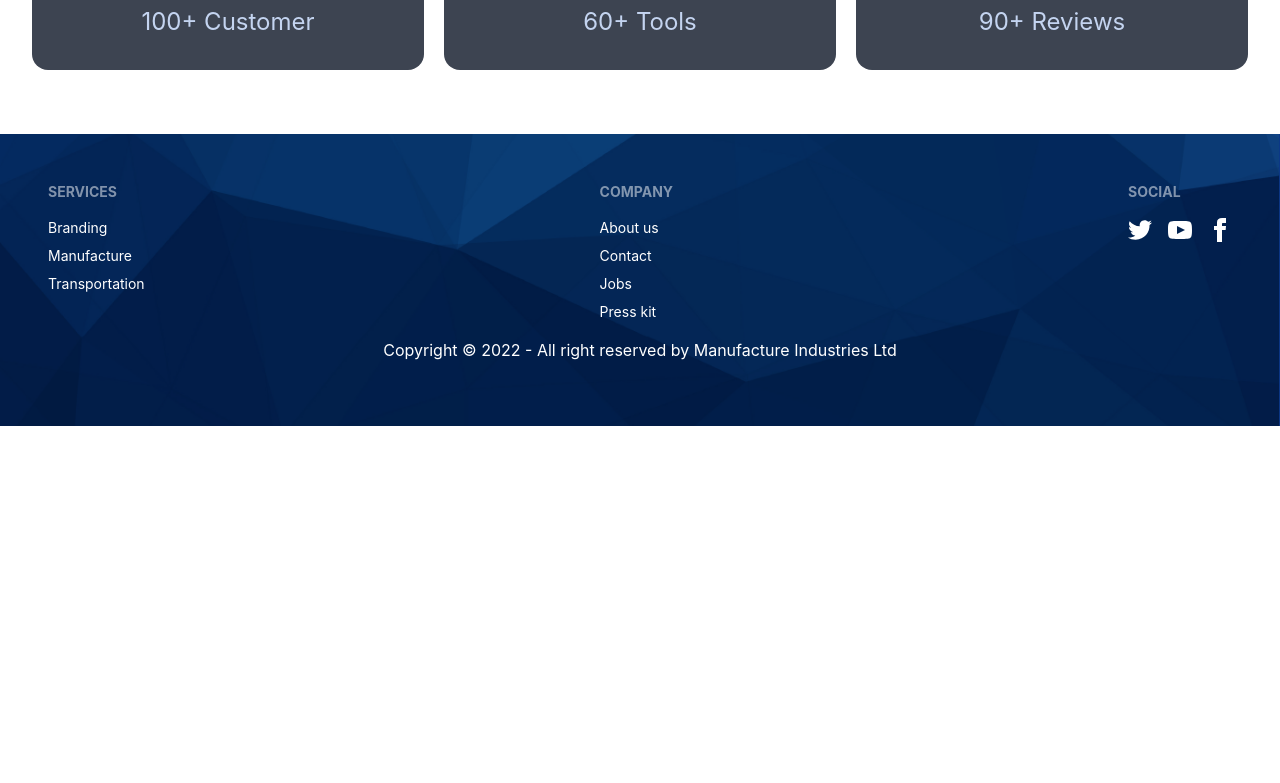
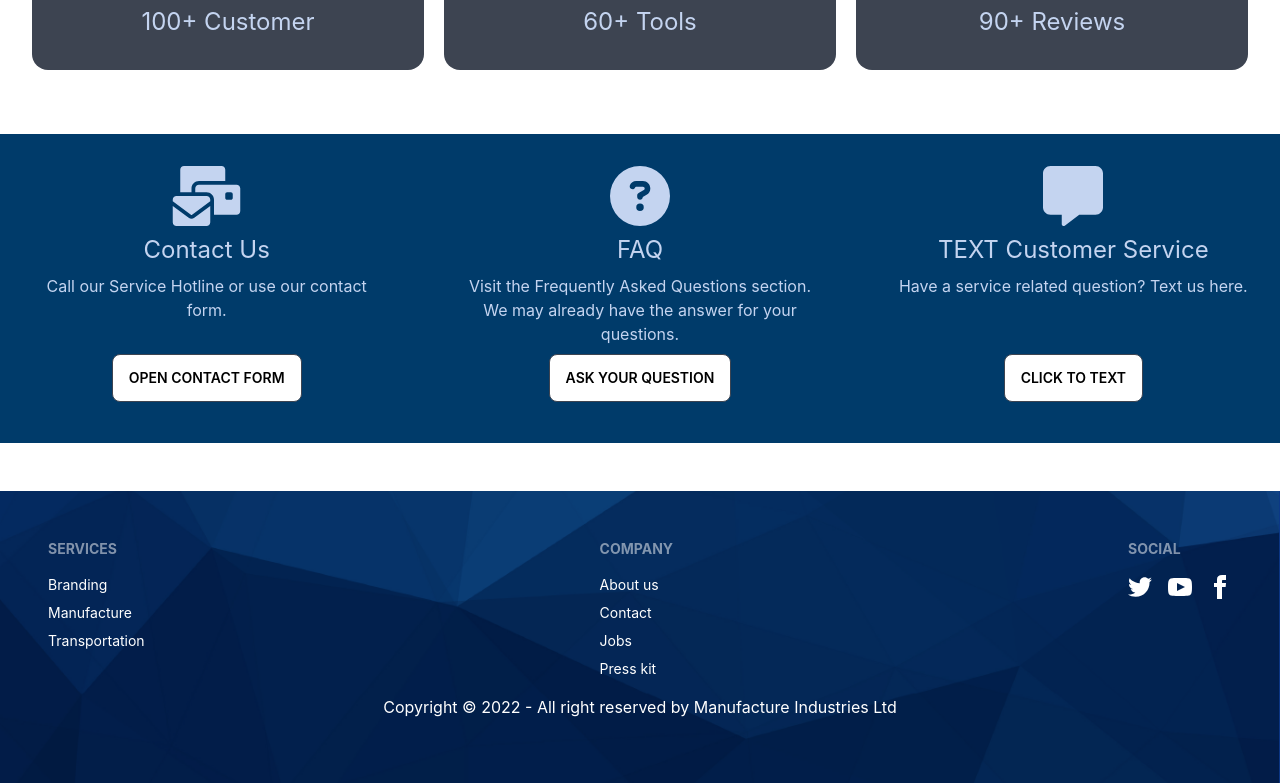
Before and after one commit to SuraiyaMoon/tool-manufacture-client, a React (Create React App) app: page / in a window 1280 px wide. Shown: the part 2468-3251 px from the top of the page. Before the commit the page ends 2894 px from the top, so only its background shows below. Built offline with nearby package versions, Linux system fonts and the light colour scheme.

Commit message:
contactFaq part Added extra section

```diff
--- /dev/null
+++ b/src/pages/Home/ContactFAq.js
@@ -0,0 +1,38 @@
+import React from 'react';
+import EachItem from './EachItem';
+import { faEnvelopesBulk, faCircleQuestion, faMessage } from '@fortawesome/free-solid-svg-icons';
+
+const ContactFAq = () => {
+    return (
+        <div className='bg-primary my-12 text-white grid grid-cols-1 lg:grid-cols-3 gap-5'>
+            <EachItem
+                tittle='Contact Us'
+                about='Call our Service Hotline or use our contact form.'
+                time='Mon-Fri: 7:00-19:00'
+                btnTittle='Open Contact Form'
+                icon={faEnvelopesBulk}
+            >
+
+            </EachItem>
+            <EachItem
+                tittle='FAQ'
+                about='Visit the Frequently Asked Questions section.
+                We may already have the answer for your questions.'
+                btnTittle='Ask Your Question'
+                icon={faCircleQuestion}
+            >
+            </EachItem>
+            <EachItem
+                tittle='TEXT Customer Service'
+                about='Have a service related question? Text us here.'
+                time='Mon-Fri: 7:00-19:00'
+                btnTittle='Click To Text'
+                icon={faMessage}
+            >
+            </EachItem>
+
+        </div>
+    );
+};
+
+export default ContactFAq;
--- /dev/null
+++ b/src/pages/Home/EachItem.js
@@ -0,0 +1,21 @@
+import React from 'react';
+import { FontAwesomeIcon } from '@fortawesome/react-fontawesome';
+
+const EachItem = ({ tittle, about, btnTittle, icon }) => {
+    return (
+        <div className="card text-neutral-content">
+            <div className="card-body items-center text-center">
+                <FontAwesomeIcon icon={icon} className='text-6xl' ></FontAwesomeIcon>
+                <h2 className="text-2xl">{tittle}</h2>
+                <p>{about}</p>
+                <button className='btn bg-white text-black'>{btnTittle}</button>
+                <div className='sm:w-1/2 lg:w-0'>
+                    <hr />
+                </div>
+
+            </div>
+        </div>
+    );
+};
+
+export default EachItem;
--- a/src/pages/Home/Home.js
+++ b/src/pages/Home/Home.js
@@ -2,6 +2,7 @@ import React from 'react';
 import Footer from '../Shared/Footer';
 import Banner from './Banner';
 import BusinessSummery from './BusinessSummery';
+import ContactFAq from './ContactFAq';
 import Parts from './Parts';
 
 const Home = () => {
@@ -10,6 +11,7 @@ const Home = () => {
             <Banner></Banner>
             <Parts></Parts>
             <BusinessSummery></BusinessSummery>
+            <ContactFAq></ContactFAq>
             <Footer></Footer>
 
         </div>
```
